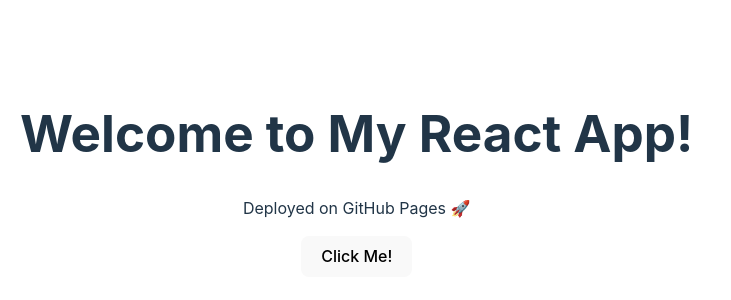
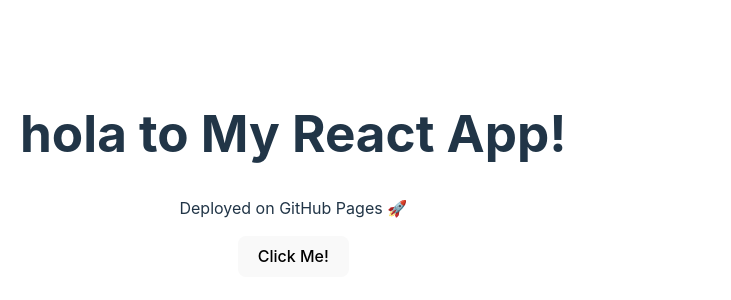
Before and after one commit to gonzagentile/website, a React (Vite) app: page / in a window 1280 px wide. Shown: the part 226-526 px from the top of the page, without its empty margins (0-731 px from the left). Built offline with nearby package versions, Linux system fonts and the light colour scheme.

Commit message:
new code

```diff
--- a/src/App.jsx
+++ b/src/App.jsx
@@ -3,7 +3,7 @@
 function App() {
   return (
     <div style={{ textAlign: 'center', padding: '20px' }}>
-      <h1>Welcome to My React App!</h1>
+      <h1>hola to My React App!</h1>
       <p>Deployed on GitHub Pages 🚀</p>
       <button onClick={() => alert('Hello from React!')}>Click Me!</button>
     </div>
```
Also changed, not shown: 3 other files (tests, documents, lock files or other folders).
